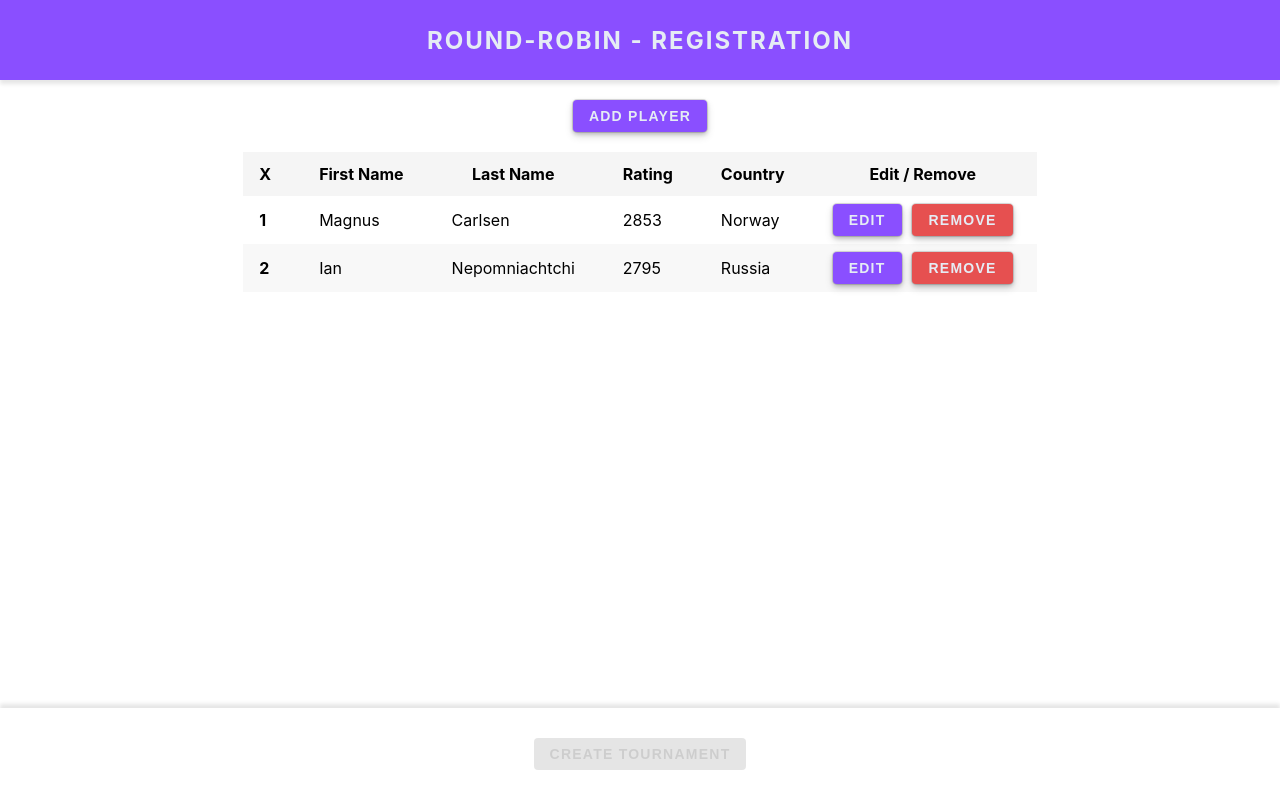
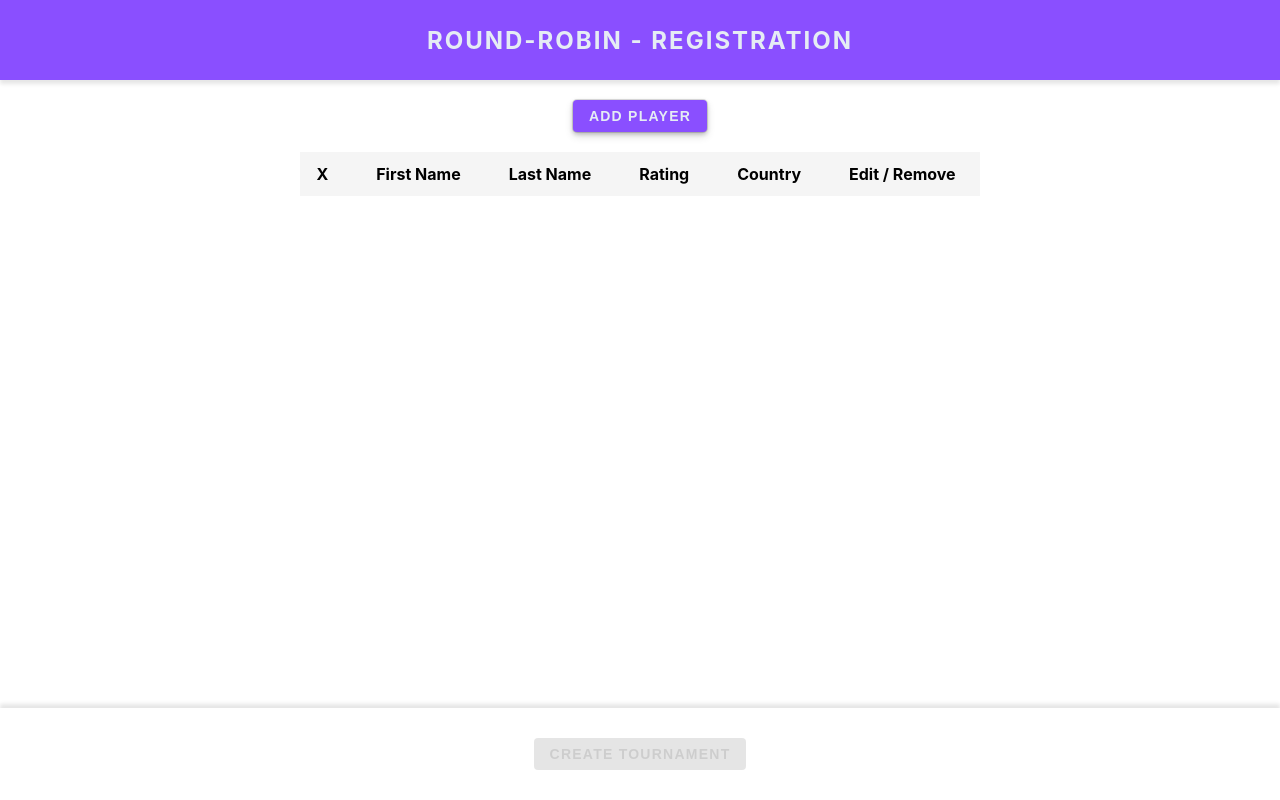
Before and after one commit to Rolero4/round_robin_pairing, a React (Create React App) app: page / in a window 1280 px wide. Built offline with nearby package versions, Linux system fonts and the light colour scheme.

Commit message:
RRP-11: Fix local storage saving mechanism

```diff
--- a/src/components/registration/Registration.tsx
+++ b/src/components/registration/Registration.tsx
@@ -41,10 +41,14 @@ const Registration = () => {
     setIsAddModalOpen(false);
   };
   const addNewPlayer = (player: Player) => {
-    setPlayers((prevPlayers: Player[]) => [
-      ...prevPlayers,
-      { ...player, id: prevPlayers.length + 1 },
-    ]);
+    setPlayers((prevPlayers: Player[]) => {
+      const newPlayers = [
+        ...prevPlayers,
+        { ...player, id: prevPlayers.length + 1 },
+      ];
+      updateLocalStorage("players", newPlayers);
+      return newPlayers;
+    });
   };
 
   const handleOpenEditModal = (id: number) => {
@@ -55,18 +59,26 @@ const Registration = () => {
     setIsEditModalOpen(false);
   };
   const saveEditedPlayer = (player: Player) => {
-    setPlayers((prevPlayers: Player[]) =>
-      prevPlayers.map(p => (p.id === player.id ? player : p)),
-    );
+    setPlayers((prevPlayers: Player[]) => {
+      const newPlayers = prevPlayers.map(p =>
+        p.id === player.id ? player : p,
+      );
+      updateLocalStorage("players", newPlayers);
+      return newPlayers;
+    });
   };
 
   const edit = (id: number): void => {
     handleOpenEditModal(id);
   };
   const remove = (id: number): void => {
-    setPlayers(prevPlayers =>
-      prevPlayers.filter(p => p.id !== id).map((p, i) => ({ ...p, id: i + 1 })),
-    );
+    setPlayers((prevPlayers: Player[]) => {
+      const newPlayers = prevPlayers
+        .filter(p => p.id !== id)
+        .map((p, i) => ({ ...p, id: i + 1 }));
+      updateLocalStorage("players", newPlayers);
+      return newPlayers;
+    });
   };
 
   return (
--- a/src/components/root/Root.tsx
+++ b/src/components/root/Root.tsx
@@ -1,35 +1,14 @@
-import { useEffect, useState } from "react";
+import { useState } from "react";
 import { Outlet } from "react-router-dom";
 import "./Root.scss";
 import { Player, Round, Tournament } from "../../utils/Helpers";
-
-const staticPlayers: Player[] = [
-  {
-    id: 1,
-    firstName: "Magnus",
-    lastName: "Carlsen",
-    rating: 2853,
-    country: "Norway",
-  },
-  {
-    id: 2,
-    firstName: "Ian",
-    lastName: "Nepomniachtchi",
-    rating: 2795,
-    country: "Russia",
-  },
-];
 
 const Root = () => {
   const [tournament, setTournament] = useState<Tournament>({
     rounds: [] as Round[],
     isFinished: false,
   });
-  const [players, setPlayers] = useState<Player[]>(staticPlayers);
-
-  useEffect(() => {
-    updateLocalStorage("players", players);
-  }, [players]);
+  const [players, setPlayers] = useState<Player[]>([]);
 
   const updateLocalStorage = (key: string, value: object) => {
     localStorage.setItem(key, JSON.stringify(value));
```
